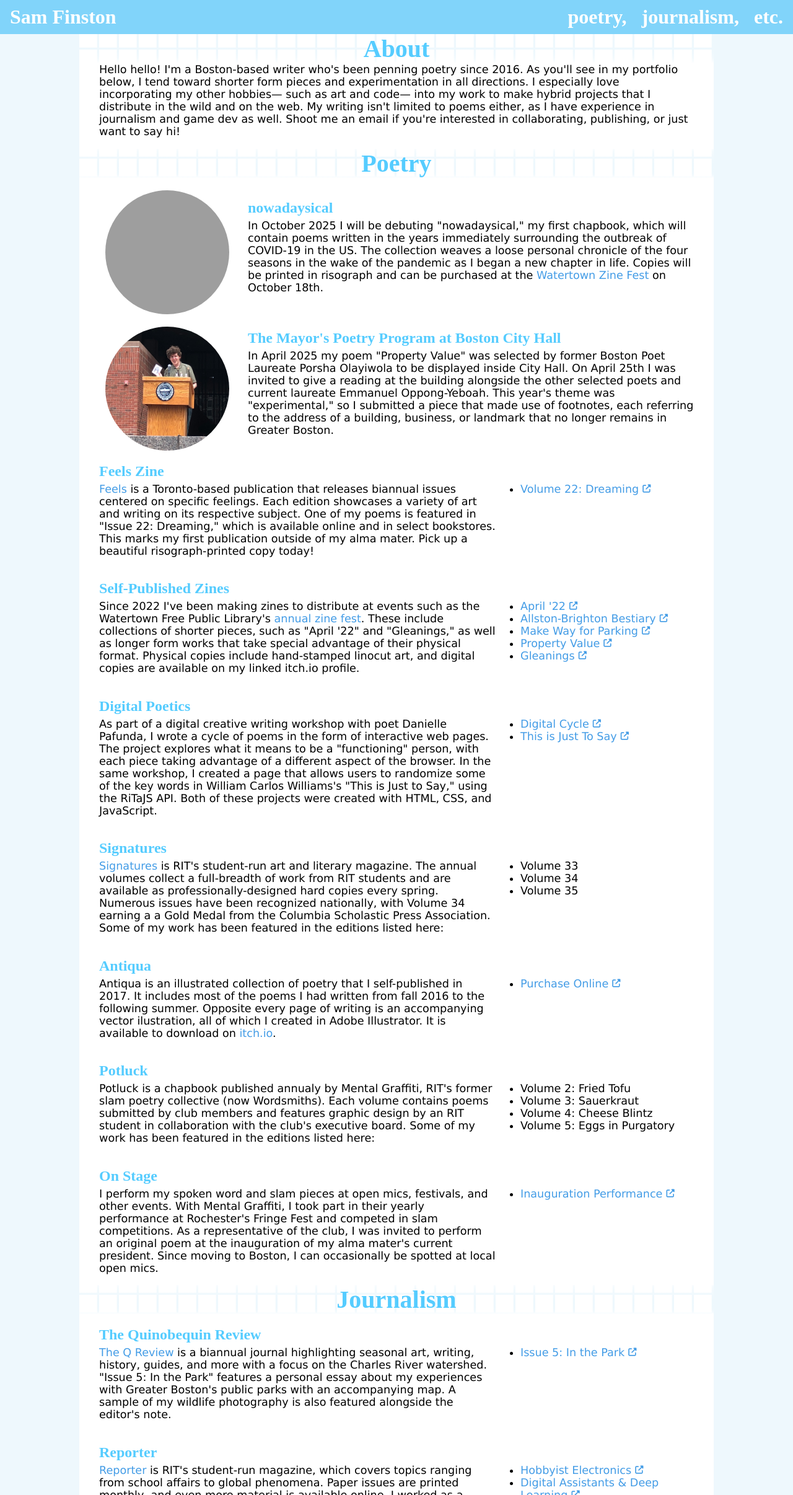
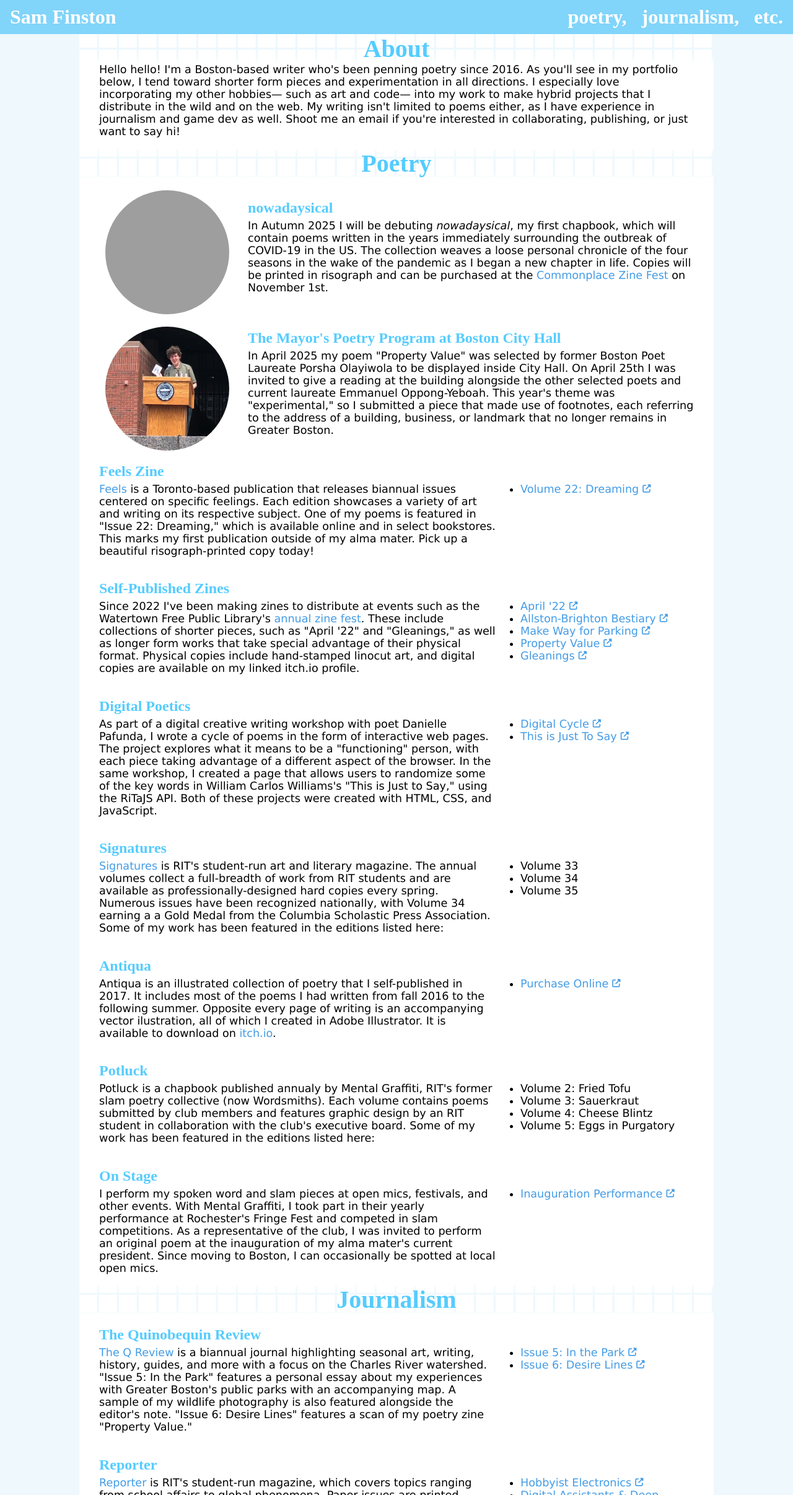
Before and after one commit to SamFinston/SamFinston.github.io, a plain HTML site: page writing.html in a window 1280 px wide. Shown: the top 2412 px of the page at 62% size. Drawn offline with Linux system fonts and the light colour scheme; grey boxes are pictures that could not be loaded; a web font is replaced by a local one.

Commit message:
autumn writing update

```diff
--- a/writing.html
+++ b/writing.html
@@ -99,10 +99,10 @@
                 <div class="writing-paragraph-block">
                     <h2 class="subsection-header">nowadaysical</h2>
                     <p>
-                        In October 2025 I will be debuting "nowadaysical," my first chapbook, which will contain poems written in the years immediately
+                        In Autumn 2025 I will be debuting <em>nowadaysical</em>, my first chapbook, which will contain poems written in the years immediately
                         surrounding the outbreak of COVID-19 in the US. The collection weaves a loose personal chronicle of the four seasons in the
                         wake of the pandemic as I began a new chapter in life. Copies will be printed in risograph and can be purchased at the
-                        <a class="inline-anchor" href="https://www.watertownlib.org/615/Zine-Fest">Watertown Zine Fest</a> on October 18th.
+                        <a class="inline-anchor" href="https://www.instagram.com/commonplacezinefest/">Commonplace Zine Fest</a> on November 1st.
                     </p>
                 </div>
 
@@ -268,11 +268,15 @@
                     is a biannual journal highlighting seasonal art, writing, history, guides, and more with
                     a focus on the Charles River watershed. "Issue 5: In the Park" features a personal essay
                     about my experiences with Greater Boston's public parks with an accompanying map. A sample
-                    of my wildlife photography is also featured alongside the editor's note.
+                    of my wildlife photography is also featured alongside the editor's note. "Issue 6: Desire Lines"
+                    features a scan of my poetry zine "Property Value."
                 </p>
                 <ul>
                     <li>
                         <a target="_blank" class="inline-anchor" href="https://www.quinobequin.press/issue5">Issue 5: In the Park</a><i class="link-icon fas fa-external-link-alt fa-xs"></i>
+                    </li>
+                    <li>
+                        <a target="_blank" class="inline-anchor" href="https://www.quinobequin.press/issue5-1">Issue 6: Desire Lines</a><i class="link-icon fas fa-external-link-alt fa-xs"></i>
                     </li>
                 </ul>
             </div>
```
